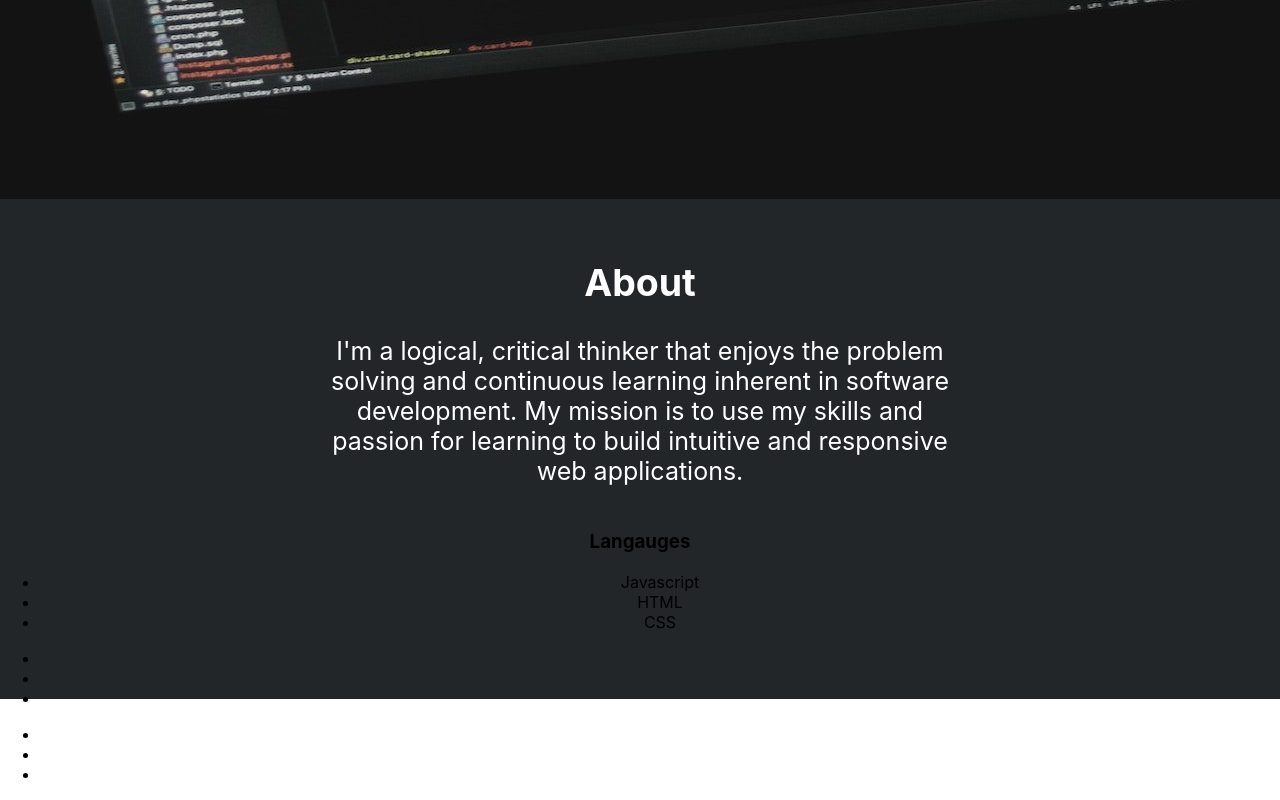
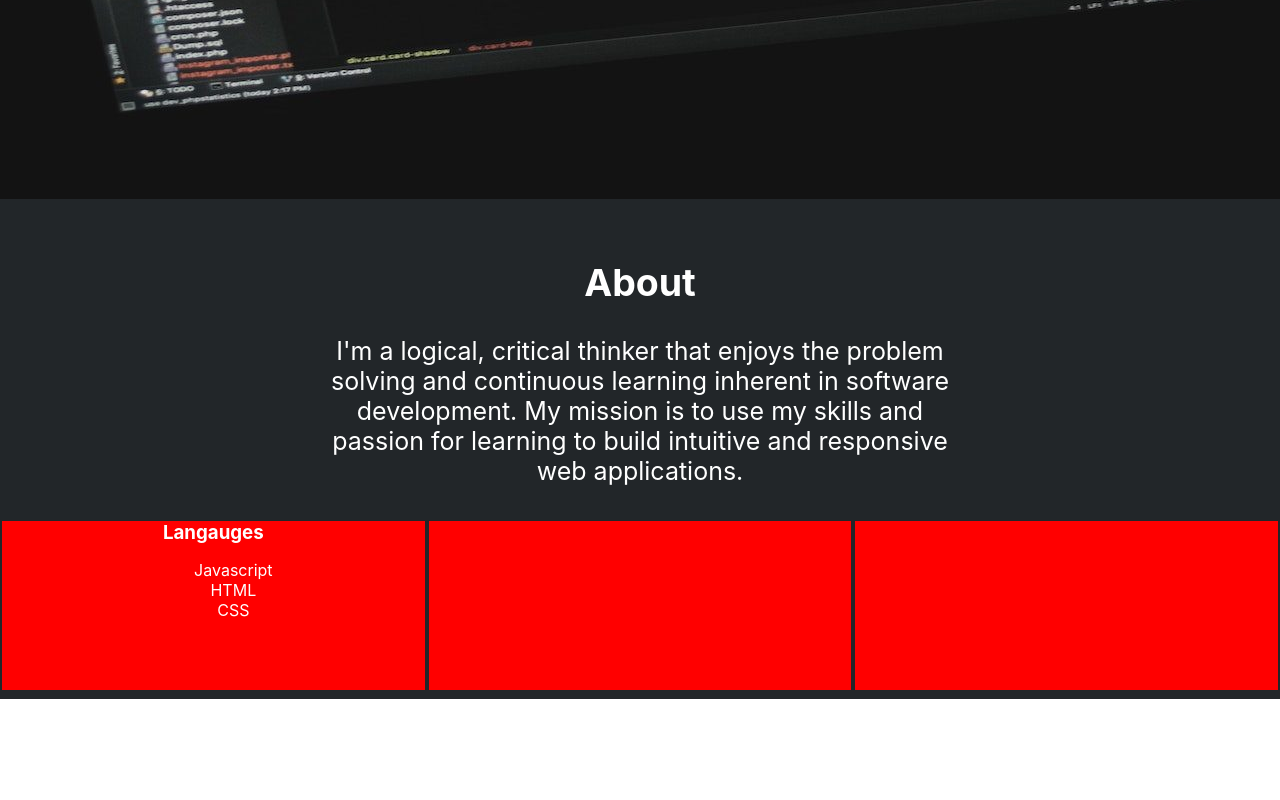
Before and after one commit to rmc3408/portfolio, a React (Create React App) app: page / in a window 1280 px wide. Shown: the part 601-1401 px from the top of the page. After the commit the page ends 1300 px from the top, so only its background shows below. Built offline with nearby package versions, Linux system fonts and the light colour scheme.

Commit message:
about cards

```diff
--- a/src/Components/about.module.css
+++ b/src/Components/about.module.css
@@ -23,3 +23,34 @@
 
 
 }
+.about_cards{
+    display: flex;
+    justify-content: center;
+    align-items: center;
+}
+.about_cards{
+    height: 70%;
+    display: flex;
+    align-items: center;
+    justify-content: space-around;
+
+}
+.about_cards>div{
+    width: 33%;
+    height: 90%;
+    background-color:red;
+    text-align: center;
+}
+.about_cards>div>h3{
+    color:white;
+    padding: 0;
+    margin: 0;
+
+
+}
+li{
+
+    list-style-type :none;
+    color:white;
+
+}
```
